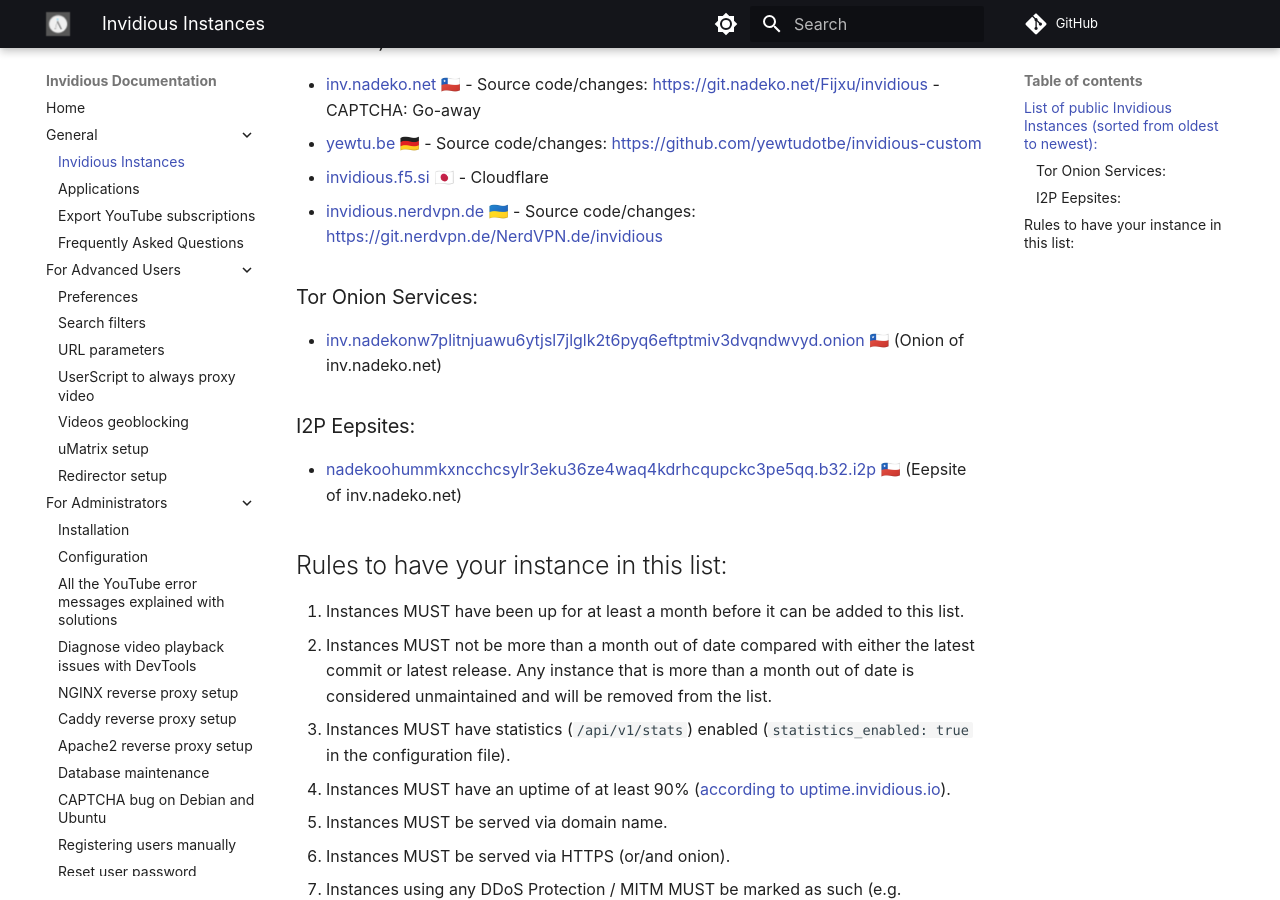
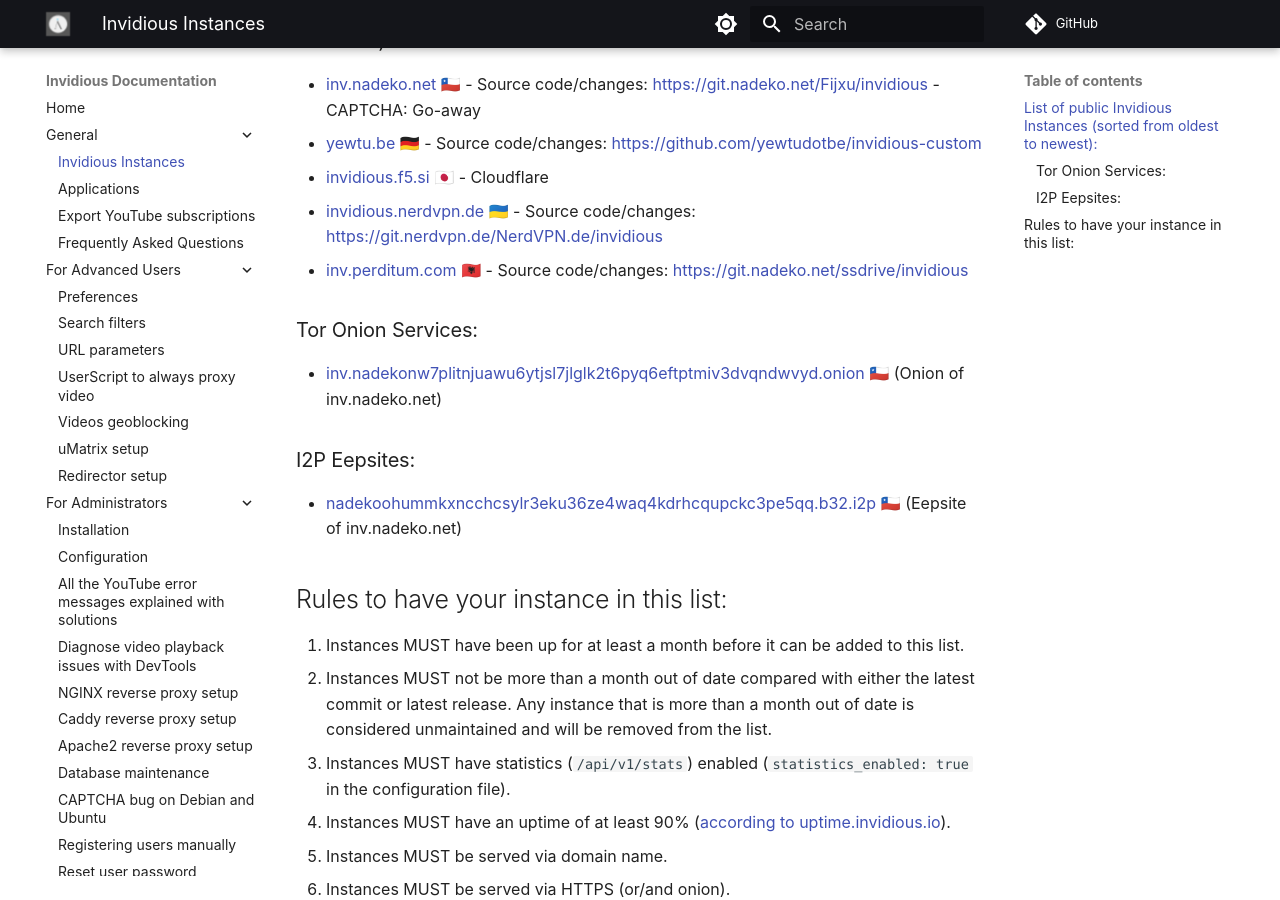
Before and after one commit to iv-org/documentation, an MkDocs documentation site: the page built from docs/instances.md, in a window 1280 px wide and 900 px high, scrolled down 435 px. Built offline with MkDocs 1.6.1 and Material for MkDocs 9.7.7, drawn with Linux system fonts in a browser that asks for light colours; comment, search, counter and statistics services are not loaded.

Commit message:
Add new instance inv.perditum.com
close https://github.com/iv-org/documentation/issues/673

```diff
--- a/docs/instances.md
+++ b/docs/instances.md
@@ -14,6 +14,7 @@
 * [yewtu.be](https://yewtu.be) 🇩🇪 - Source code/changes: https://github.com/yewtudotbe/invidious-custom
 * [invidious.f5.si](https://invidious.f5.si) 🇯🇵 - Cloudflare
 * [invidious.nerdvpn.de](https://invidious.nerdvpn.de) 🇺🇦 - Source code/changes: https://git.nerdvpn.de/NerdVPN.de/invidious
+* [inv.perditum.com](https://inv.perditum.com) 🇦🇱 - Source code/changes: https://git.nadeko.net/ssdrive/invidious
 
 ### Tor Onion Services:
 
```
